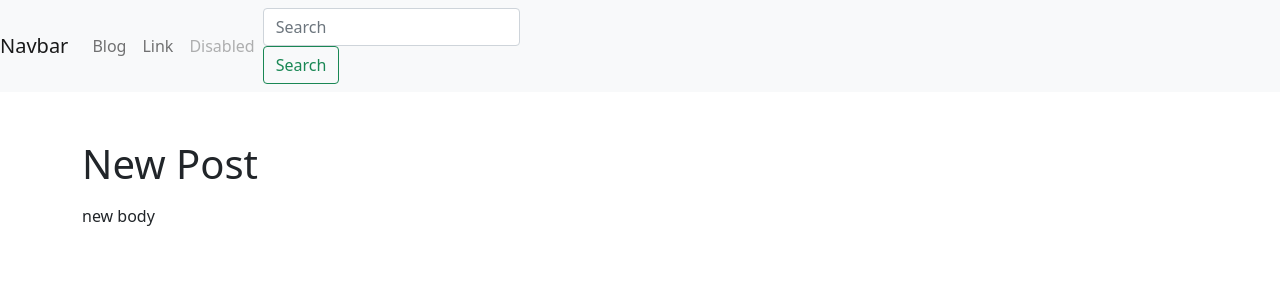
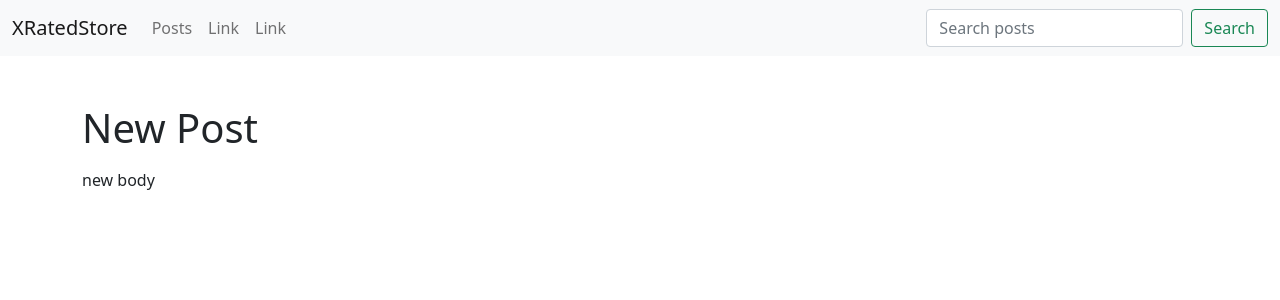
Before and after one commit to X-Rated19/django, a Django app: a page that uses app/first_project/templates/base.html in a window 1280 px wide. Shown: the top 300 px of the page. Run offline with Django 3.2, Linux system fonts and the light colour scheme; data comes from the database, SQL or seed files in the repository.

Commit message:
New update

```diff
--- a/app/first_project/second_project/models.py
+++ b/app/first_project/second_project/models.py
@@ -6,6 +6,7 @@ class Post(models.Model):
     title = models.CharField(max_length=150, db_index=True)
     slug = models.SlugField(max_length=150, unique=True)
     body = models.TextField(blank=150, db_index=True)
+    tags = models.ManyToManyField('Tag', blank=True, related_name='posts')
     date_pub = models.DateTimeField(auto_now_add=True)
 
     def get_absolute_url(self):
@@ -14,3 +15,10 @@ class Post(models.Model):
 
     def __str__(self):
         return '{}'.format(self.title)
+
+class Tag(models.Model):
+    title = models.CharField(max_length=50)
+    slug = models.SlugField(max_length=50, unique=True)
+
+    def __str__(self):
+        return '{}'.format(self.title)
--- a/app/first_project/templates/base.html
+++ b/app/first_project/templates/base.html
@@ -11,31 +11,34 @@
 </head>
 
 <body>
+  <header>
     <nav class="navbar navbar-expand-lg navbar-light bg-light">
-    <a class="navbar-brand" href="#">Navbar</a>
-    <button class="navbar-toggler" type="button" data-toggle="collapse" data-target="#navbarSupportedContent"
-      aria-controls="navbarSupportedContent" aria-expanded="false" aria-label="Toggle navigation">
+        <div class="container-fluid">
+          <a class="navbar-brand" href="#">XRatedStore</a>
+          <button class="navbar-toggler" type="button" data-bs-toggle="collapse" data-bs-target="#navbarSupportedContent" aria-controls="navbarSupportedContent" aria-expanded="false" aria-label="Toggle navigation">
             <span class="navbar-toggler-icon"></span>
           </button>
-
           <div class="collapse navbar-collapse" id="navbarSupportedContent">
-      <ul class="navbar-nav mr-auto">
-        <li class="nav-item active">
-          <a class="nav-link" href="{% url 'posts_list_url' %}">Blog</a>
+            <ul class="navbar-nav me-auto mb-2 mb-lg-0">
+              <li class="nav-item">
+                <a class="nav-link" href="{% url 'posts_list_url' %}">Posts</a>
               </li>
               <li class="nav-item">
                 <a class="nav-link" href="#">Link</a>
               </li>
               <li class="nav-item">
-          <a class="nav-link disabled" href="#">Disabled</a>
+                <a class="nav-link" href="#">Link</a>
               </li>
             </ul>
-      <form class="form-inline my-2 my-lg-0">
-        <input class="form-control mr-sm-2" type="search" placeholder="Search" aria-label="Search">
-        <button class="btn btn-outline-success my-2 my-sm-0" type="submit">Search</button>
+            <form class="d-flex">
+              <input class="form-control me-2" type="search" placeholder="Search posts" aria-label="Search">
+              <button class="btn btn-outline-success" type="submit">Search</button>
             </form>
           </div>
+        </div>
       </nav>
+</header>
+
   <div class="container">
     {% block content %}
     No_content
```
Lines whose indentation alone changed are shown as unchanged.
